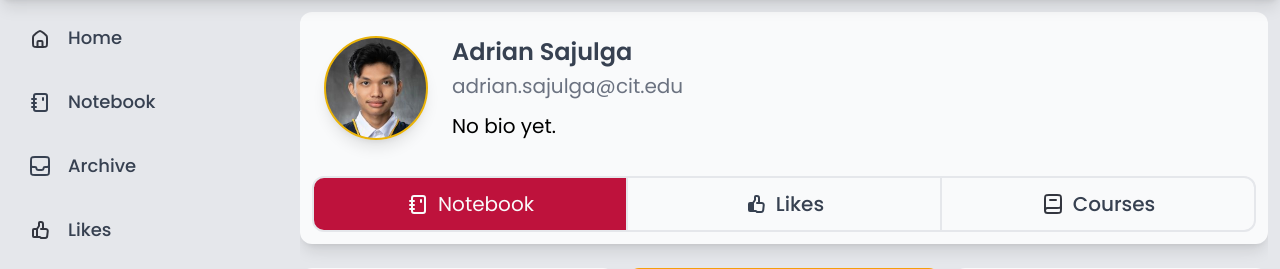
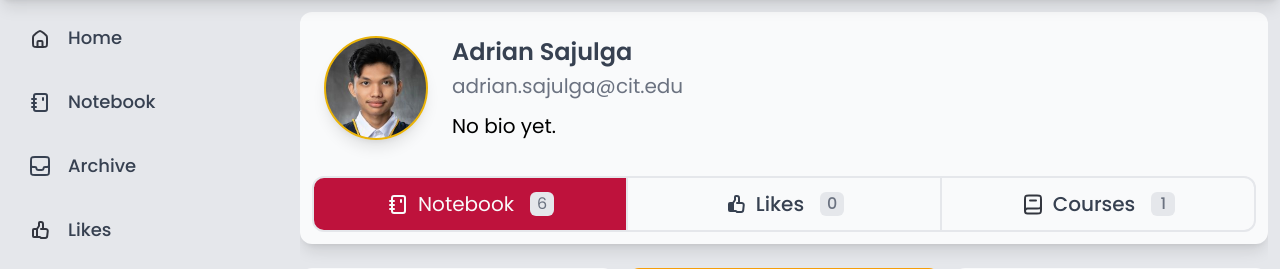
Before and after one commit to simon-escano/TekNotes2, a Django app: page /auth/profile/4/notes/ in a window 1280 px wide. Shown: the part 68-337 px from the top of the page. Run offline with Django 4.2, Linux system fonts and the light colour scheme; data comes from the database, SQL or seed files in the repository; some libraries are stand-ins or nearby versions.

Commit message:
Made profile UI better

```diff
--- a/authentication/templates/authentication/profile.html
+++ b/authentication/templates/authentication/profile.html
@@ -28,17 +28,20 @@
             </div>
 
             <div class="flex flex-wrap w-full p-3 items-start">
-                <a href="{% url 'auth:profile' profile.user.id %}" class="transition-all flex flex-1 px-4 py-3 gap-2 rounded-l-xl justify-center border-2 border-gray-200 {% if '/notes/' in request.path %} bg-rose-700 text-gray-50 hover:shadow-lg {% else %} text-gray-700 font-medium hover:bg-gray-100 {% endif %}">
+                <a href="{% url 'auth:profile' profile.user.id %}" class="transition-all items-center flex flex-1 px-4 py-3 gap-2 rounded-l-xl justify-center border-2 border-gray-200 {% if '/notes/' in request.path %} bg-rose-700 text-gray-50 hover:shadow-lg {% else %} text-gray-700 font-medium hover:bg-gray-100 {% endif %}">
                     <img src="{% if '/notes/' in request.path %} {% static 'teknotes/images/notebook_white.svg' %} {% else %} {% static 'teknotes/images/notebook.svg' %} {% endif %}" alt="Notebook">
                     <p class="text-xl">Notebook</p>
+                    <div class="flex aspect-square h-6 bg-gray-200 rounded-md items-center justify-center text-gray-500 ml-2">{{ profile.user.notes.count }}</div>
                 </a>
-                <a href="{% url 'auth:profile_likes' profile.user.id %}" class="transition-all flex flex-1 px-4 py-3 gap-2 justify-center border-2 border-l-0 border-gray-200 {% if '/likes/' in request.path %} bg-rose-700 text-gray-50 hover:shadow-lg {% else %} text-gray-700 font-medium hover:bg-gray-100 {% endif %}">
+                <a href="{% url 'auth:profile_likes' profile.user.id %}" class="transition-all items-center flex flex-1 px-4 py-3 gap-2 justify-center border-2 border-l-0 border-gray-200 {% if '/likes/' in request.path %} bg-rose-700 text-gray-50 hover:shadow-lg {% else %} text-gray-700 font-medium hover:bg-gray-100 {% endif %}">
                     <img src="{% if '/likes/' in request.path %} {% static 'teknotes/images/thumb_up_white.svg' %} {% else %} {% static 'teknotes/images/thumb_up_black.svg' %} {% endif %}" alt="Like">
                     <p class="text-xl">Likes</p>
+                    <div class="flex aspect-square h-6 bg-gray-200 rounded-md items-center justify-center text-gray-500 ml-2">{{ profile.user.likes.count }}</div>
                 </a>
-                <a href="{% url 'auth:profile_courses' profile.user.id %}" class="transition-all flex flex-1 px-4 py-3 gap-2 rounded-r-xl justify-center border-2 border-l-0 border-gray-200 {% if '/courses/' in request.path %} bg-rose-700 text-gray-50 hover:shadow-lg {% else %} text-gray-700 font-medium hover:bg-gray-100 {% endif %}">
+                <a href="{% url 'auth:profile_courses' profile.user.id %}" class="transition-all items-center flex flex-1 px-4 py-3 gap-2 rounded-r-xl justify-center border-2 border-l-0 border-gray-200 {% if '/courses/' in request.path %} bg-rose-700 text-gray-50 hover:shadow-lg {% else %} text-gray-700 font-medium hover:bg-gray-100 {% endif %}">
                     <img src="{% if '/courses/' in request.path %} {% static 'teknotes/images/Course_white.svg' %} {% else %} {% static 'teknotes/images/Course.svg' %} {% endif %}" alt="Like">
                     <p class="text-xl">Courses</p>
+                    <div class="flex aspect-square h-6 bg-gray-200 rounded-md items-center justify-center text-gray-500 ml-2">{{ profile.user.courses.count }}</div>
                 </a>
             </div>
         </div>
```
